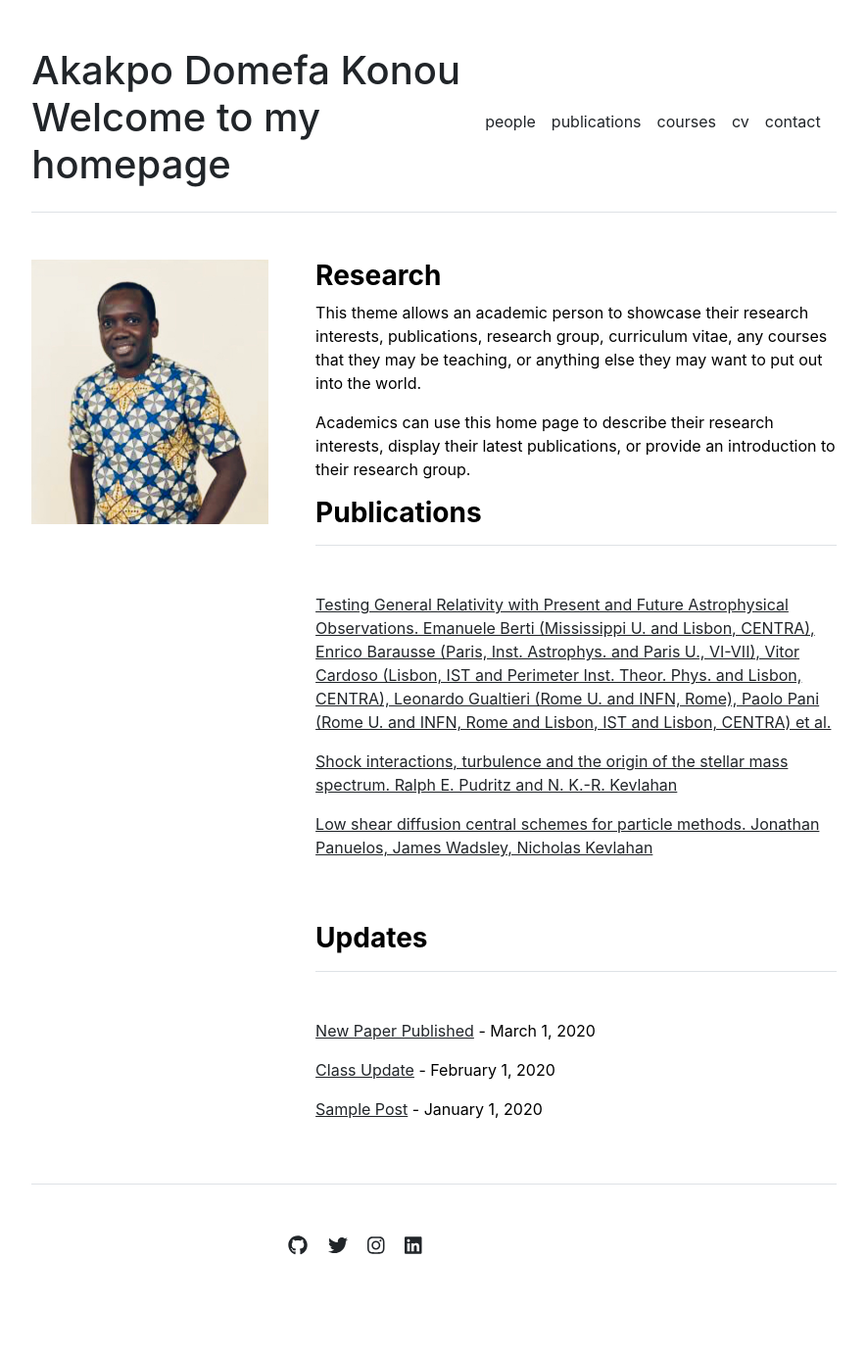
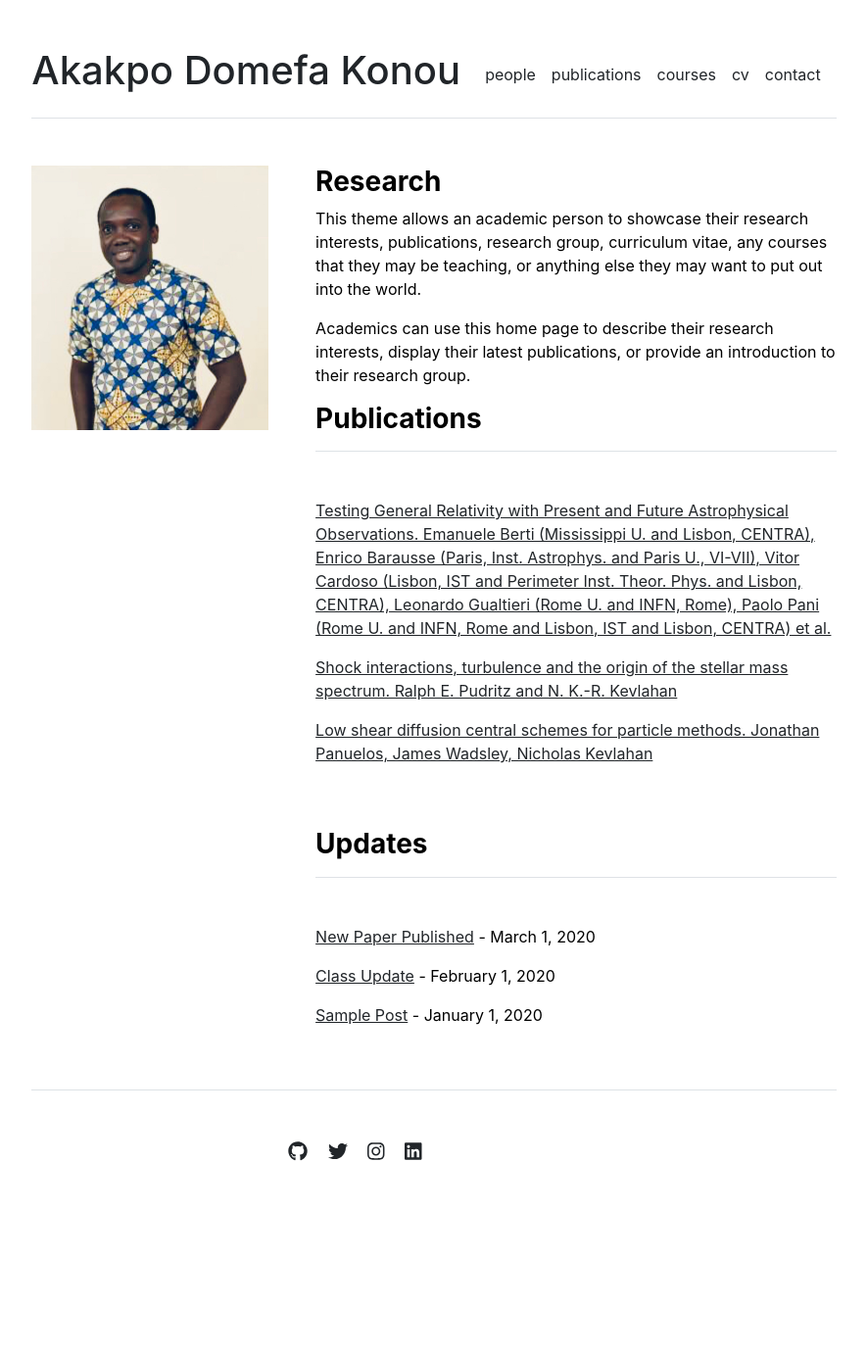
Before and after one commit to akakpokonou/akakpokonou.github.io, a Jekyll site: the page built from index.md, in a window 1280 px wide. Shown: the whole page at 98% size, without its empty margins (197-1082 px from the left). Built offline with Jekyll 4.4.1, drawn with Linux system fonts in a browser that asks for light colours; after the commit the page ends 1287 px from its top, so only the background shows below that; some of the changed lines change nothing that is shown.

Commit message:
Update _config.yml

```diff
--- a/_config.yml
+++ b/_config.yml
@@ -1,4 +1,4 @@
 url: "" # the base hostname & protocol for your site, e.g. http://example.com
 baseurl: "" # the subpath of your site, e.g. /blog
 title: <h1> Akakpo Domefa Konou # the name of your site, e.g. ACME Corp. </h1>
-description: "Welcome to my homepage"
+# description: "Welcome to my homepage"
```
